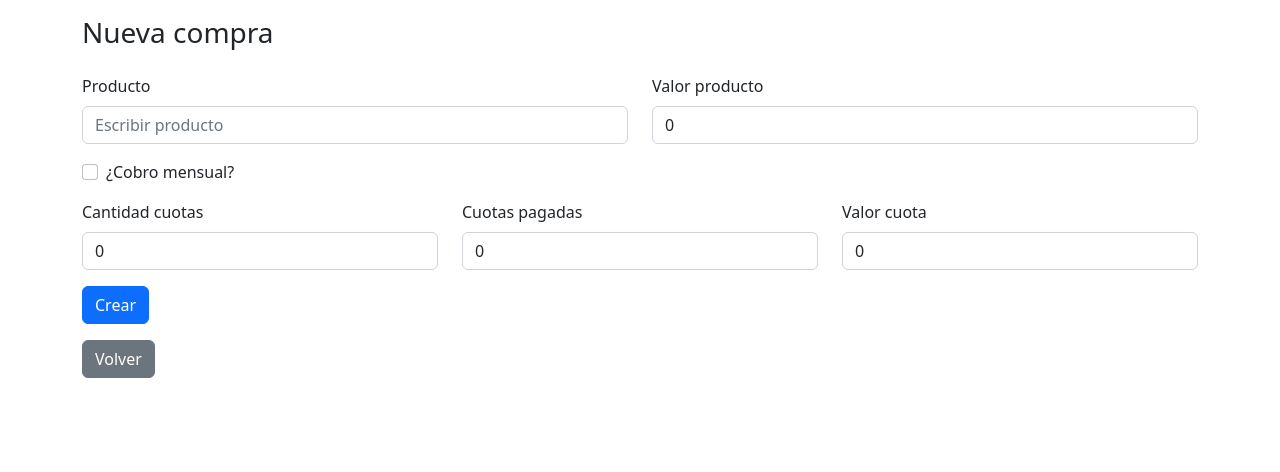
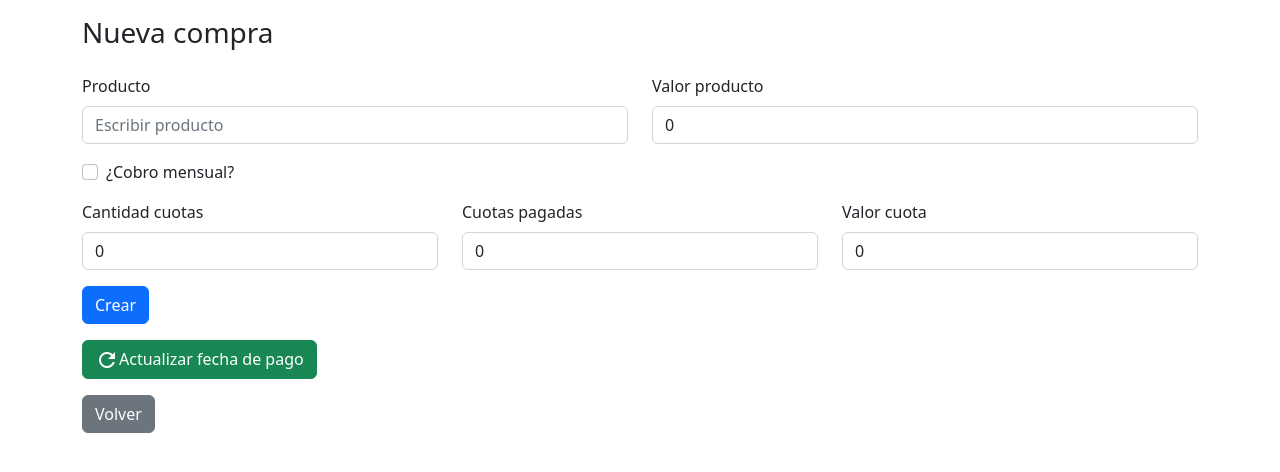
Before and after one commit to dmunozmauro/angular_deudores, an Angular app: page /nueva-compra in a window 1280 px wide. Shown: the top 472 px of the page. Built offline with nearby package versions, Linux system fonts and the light colour scheme.

Commit message:
actualizar fecha de pago

```diff
--- a/src/app/models/compras.interface.ts
+++ b/src/app/models/compras.interface.ts
@@ -6,6 +6,7 @@ export class Compras {
         public cantidad_cuotas: Number,
         public cuotas_pagadas: Number,
         public valor_cuota: Number,
-        public es_servicio: Boolean
+        public es_servicio: Boolean,
+        public ultima_fecha_pago: string
     ) { }
 }
--- a/src/app/nueva-compra/nueva-compra.component.html
+++ b/src/app/nueva-compra/nueva-compra.component.html
@@ -80,8 +80,17 @@
                         "Editar"}}</button>
                 </div>
             </div>
+        </form>
 
-        </form>
+    </div>
+</div>
+
+<div class="row mt-3">
+    <div class="col-12">
+        <button type="submit" class="btn btn-success mr-3" (click)="actualizarFechaPago(this.id_compra_editada)">
+            <mat-icon class="icons align-middle">refresh</mat-icon>
+            <span>Actualizar fecha de pago</span>
+        </button>
     </div>
 </div>
 
--- a/src/app/nueva-compra/nueva-compra.component.ts
+++ b/src/app/nueva-compra/nueva-compra.component.ts
@@ -18,7 +18,7 @@ export class NuevaCompraComponent {
   invalido: Boolean = false;
 
   constructor(private api: ApiService, private router: Router, private activatedRoute: ActivatedRoute) {
-    this.nueva_compra = new Compras(0, "", 0, 0, 0, 0, false);
+    this.nueva_compra = new Compras(0, "", 0, 0, 0, 0, false, "");
   }
 
   ngOnInit() {
@@ -72,7 +72,7 @@ export class NuevaCompraComponent {
 
   editarCompra() {
     if (this.nueva_compra.es_servicio) {
-      this.nueva_compra = new Compras(this.nueva_compra.id, this.nueva_compra.producto, this.nueva_compra.valor, 0, 0, 0, this.nueva_compra.es_servicio);
+      this.nueva_compra = new Compras(this.nueva_compra.id, this.nueva_compra.producto, this.nueva_compra.valor, 0, 0, 0, this.nueva_compra.es_servicio, "");
     }
 
     Swal.fire({
@@ -101,6 +101,55 @@ export class NuevaCompraComponent {
     })
   }
 
+  actualizarFechaPago(id: Number) {
+
+    Swal.fire({
+      title: '¿Actualizar fecha de pago al día de hoy?',
+      showCancelButton: true,
+      confirmButtonText: 'Confirmar',
+      cancelButtonText: `Cancelar`,
+      allowOutsideClick: false
+    }).then((result) => {
+      if (result.isConfirmed) {
+        Swal.fire({
+          title: 'Cargando',
+          allowOutsideClick: false
+        });
+
+        Swal.showLoading();
+
+        let hoy = new Date();
+        hoy.setUTCHours(0, 0, 0, 0);
+
+        let body = {
+          "id": id,
+          "ultima_fecha_pago": hoy.toISOString()
+        }
+
+        this.api.actualizarFechaPago(body).subscribe({
+          next: (res: any) => {
+            Swal.fire({
+              icon: res.code == 2 ? 'error' : 'success',
+              title: res.message,
+              allowOutsideClick: false
+            })
+
+            if (res.code != 2) {
+              this.volver()
+            }
+          },
+          error: (e) => {
+            Swal.fire({
+              icon: 'error',
+              title: e.error.message,
+              allowOutsideClick: false
+            })
+          }
+        })
+      }
+    })
+  }
+
 
   volver() {
     this.activatedRoute.params.subscribe((params: any) => {
--- a/src/app/servicios/api/api.service.ts
+++ b/src/app/servicios/api/api.service.ts
@@ -59,6 +59,11 @@ export class ApiService {
     return this.http.put<[]>(direccion, compra)
   }
 
+  actualizarFechaPago(body: any): Observable<[]> {
+    let direccion = this.url + "compras/actualizar-fecha-pago";
+    return this.http.put<[]>(direccion, body)
+  }
+
   eliminarDeudor(id: Number): Observable<Deudor> {
     let direccion = this.url + "deudores/eliminar-deudores";
     let options = {
--- a/src/app/ver-compras-realizadas/ver-compras-realizadas.component.html
+++ b/src/app/ver-compras-realizadas/ver-compras-realizadas.component.html
@@ -25,6 +25,7 @@
                     <th scope="col">Cantidad cuotas</th>
                     <th scope="col">Cuotas pagadas</th>
                     <th scope="col">Valor cuota</th>
+                    <th scope="col">Última fecha de pago</th>
                     <th scope="col">Actualizar compra</th>
                     <th scope="col">Eliminar compra</th>
                 </tr>
@@ -42,6 +43,9 @@
                     <td *ngIf="!compra.cantidad_cuotas">-</td>
 
                     <td>{{compra.valor_cuota.toString() | number}}</td>
+
+                    <td *ngIf="compra.ultima_fecha_pago">{{compra.ultima_fecha_pago}}</td>
+                    <td *ngIf="!compra.ultima_fecha_pago">Sin pago registrado</td>
 
                     <td><mat-icon class="icons" (click)="actualizarCompraDeudor(compra.id)">edit</mat-icon></td>
                     <td><mat-icon class="icons" (click)="eliminarRelacionCompraDeudor(compra.id)">delete</mat-icon></td>
```
